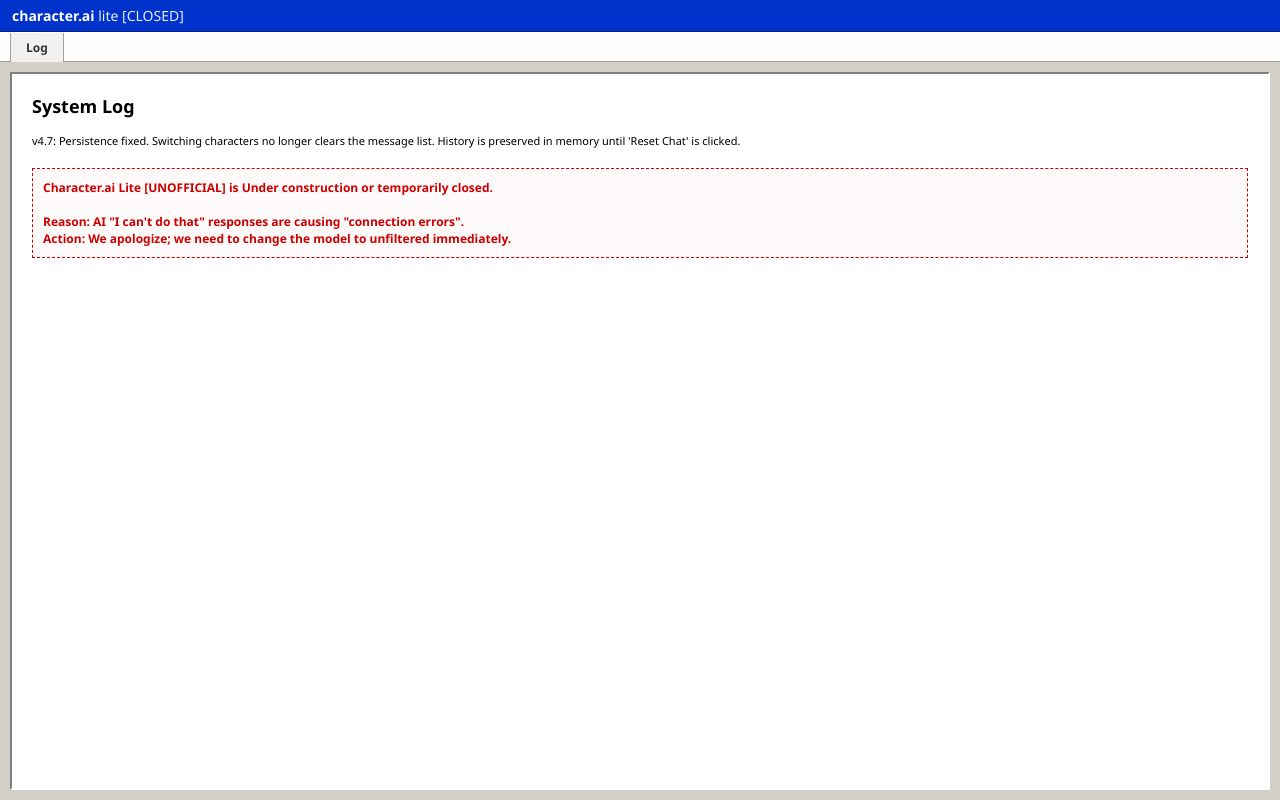
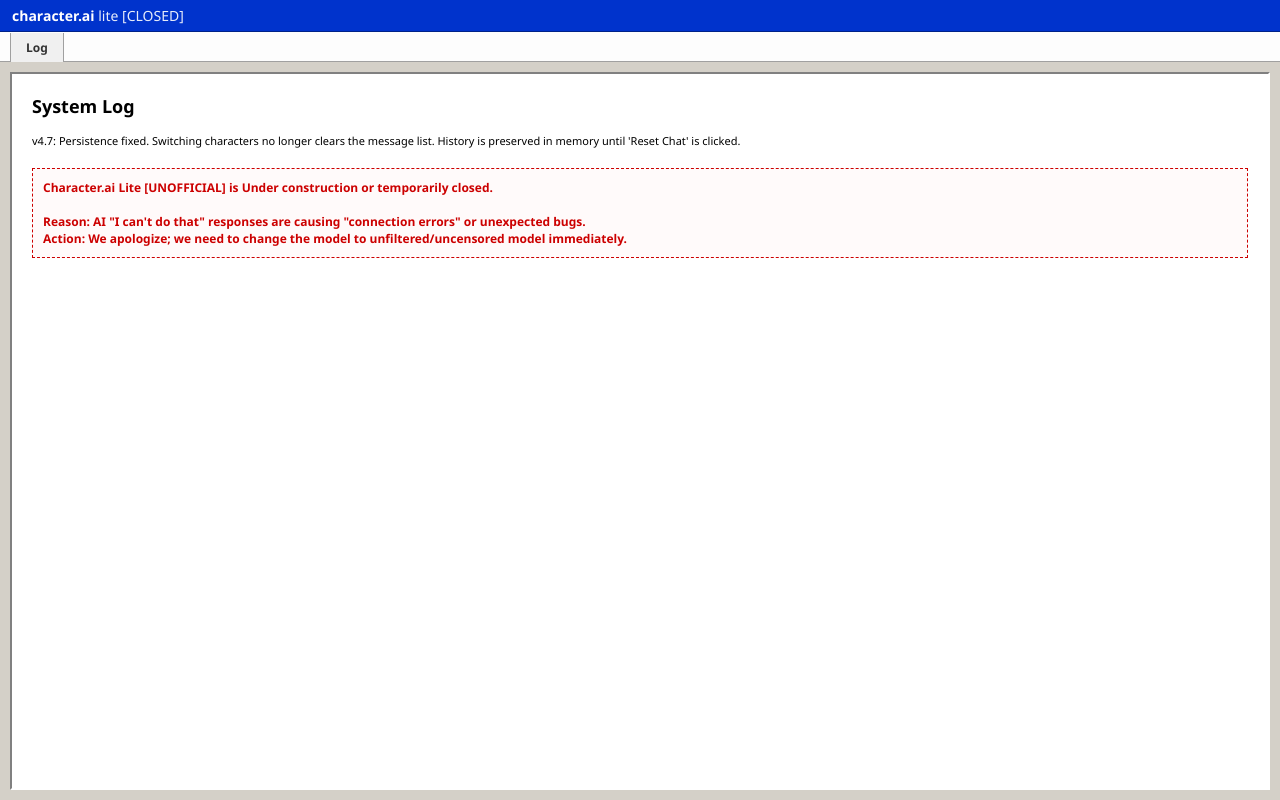
Before and after one commit to Clarido2006/unofficial.characterai.lite, a plain HTML site: page index.html in a window 1280 px wide. Drawn offline with Linux system fonts and the light colour scheme.

Commit message:
index.html

```diff
--- a/index.html
+++ b/index.html
@@ -127,8 +127,8 @@
 
             <div class="maintenance-alert">
                 Character.ai Lite [UNOFFICIAL] is Under construction or temporarily closed.<br><br>
-                Reason: AI "I can't do that" responses are causing "connection errors".<br>
-                Action: We apologize; we need to change the model to unfiltered immediately.
+                Reason: AI "I can't do that" responses are causing "connection errors" or unexpected bugs.<br>
+                Action: We apologize; we need to change the model to unfiltered/uncensored model immediately.
             </div>
         </div>
     </div>
```
